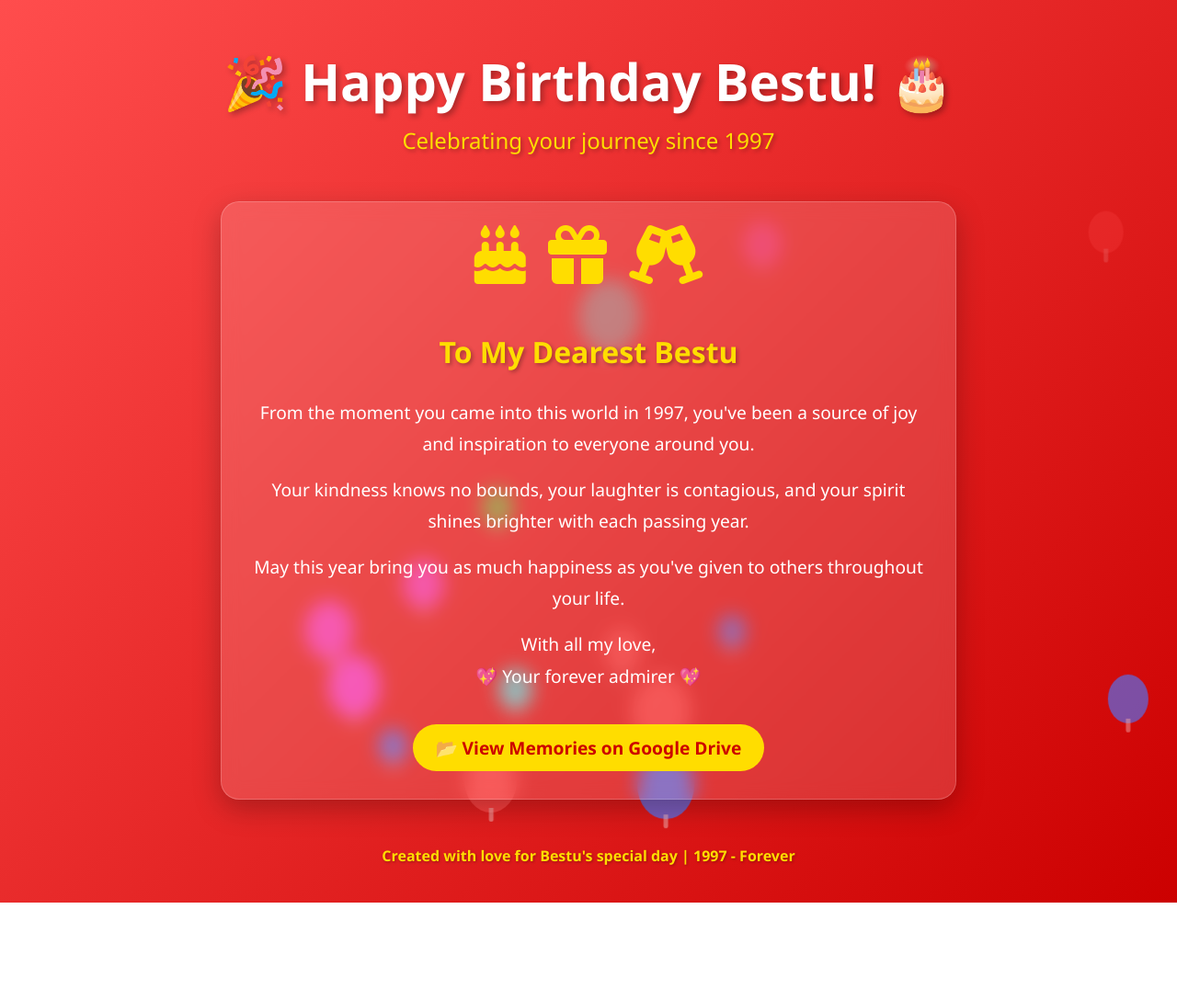
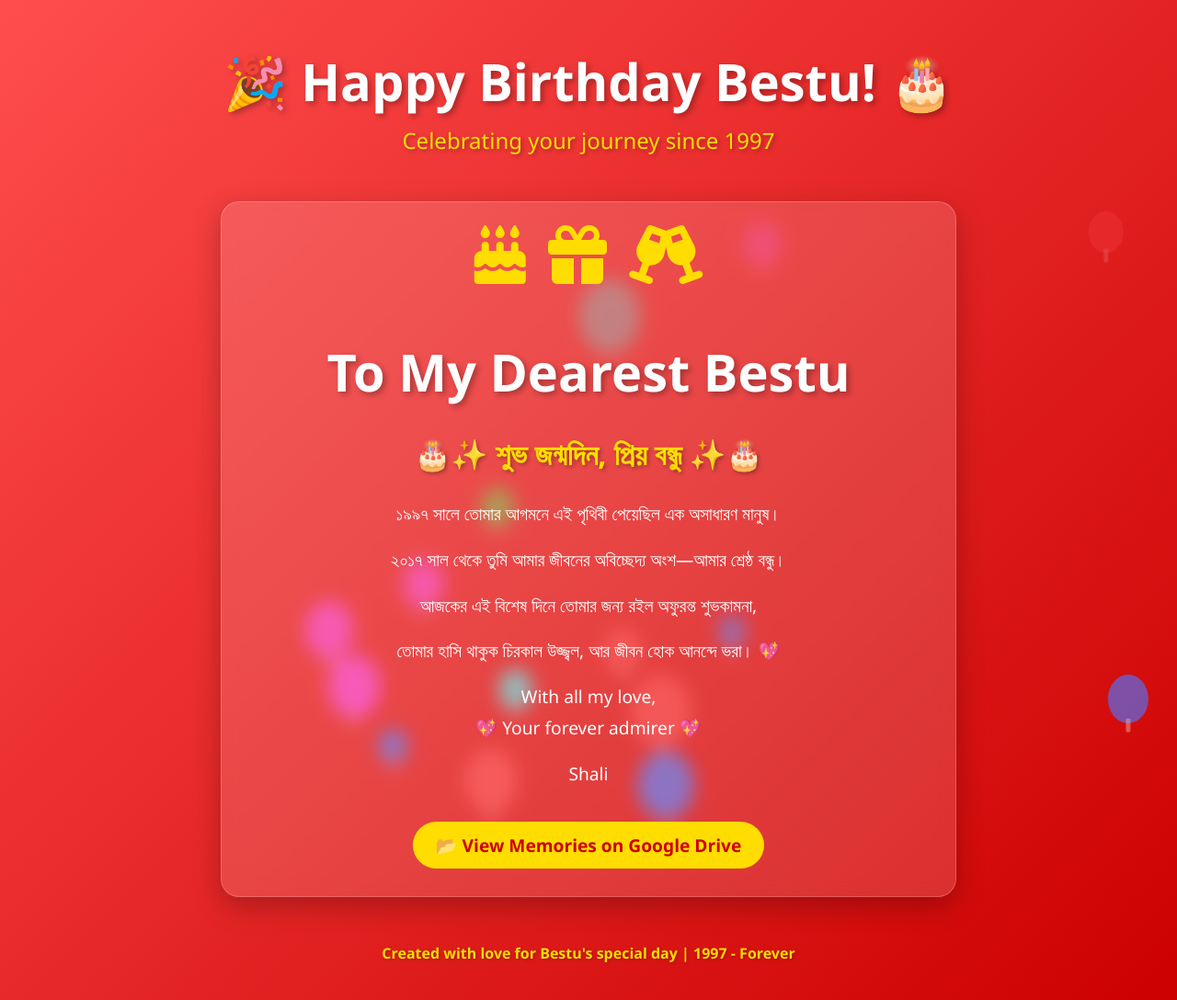
Before and after one commit to PrantikRM/bestu, a plain HTML site: page index.html in a window 1280 px wide. Shown: the whole page at 92% size. Before the commit the page ends 982 px from the top, so only its background shows below. Drawn offline with Linux system fonts and the light colour scheme.

Commit message:
index.html

```diff
--- a/index.html
+++ b/index.html
@@ -163,15 +163,18 @@
     </div>
 
     <div class="message-section">
-      <h2>To My Dearest Bestu</h2>
-      <p>From the moment you came into this world in 1997, you've been a source of joy and inspiration to everyone around you.</p>
-      <p>Your kindness knows no bounds, your laughter is contagious, and your spirit shines brighter with each passing year.</p>
-      <p>May this year bring you as much happiness as you've given to others throughout your life.</p>
+      <h1>To My Dearest Bestu</h2>
+      <h2>🎂✨ শুভ জন্মদিন, প্রিয় বন্ধু ✨🎂</h2>
+      <p>১৯৯৭ সালে তোমার আগমনে এই পৃথিবী পেয়েছিল এক অসাধারণ মানুষ।</p>
+      <p>২০১৭ সাল থেকে তুমি আমার জীবনের অবিচ্ছেদ্য অংশ—আমার শ্রেষ্ঠ বন্ধু।</p>
+      <p>আজকের এই বিশেষ দিনে তোমার জন্য রইল অফুরন্ত শুভকামনা,</p>
+      <p>তোমার হাসি থাকুক চিরকাল উজ্জ্বল, আর জীবন হোক আনন্দে ভরা। 💖</p>
       <p>With all my love,<br>💖 Your forever admirer 💖</p>
+      <p>Shali</p>
     </div>
 
     <!-- Google Drive link button -->
-    <a href="YOUR_GOOGLE_DRIVE_LINK_HERE" target="_blank" class="link-btn">
+    <a href="https://drive.google.com/drive/folders/17zH3sn7H8166hkx-EIHwb3cmzzHouGpy" target="_blank" class="link-btn">
       📂 View Memories on Google Drive
     </a>
   </div>
```
